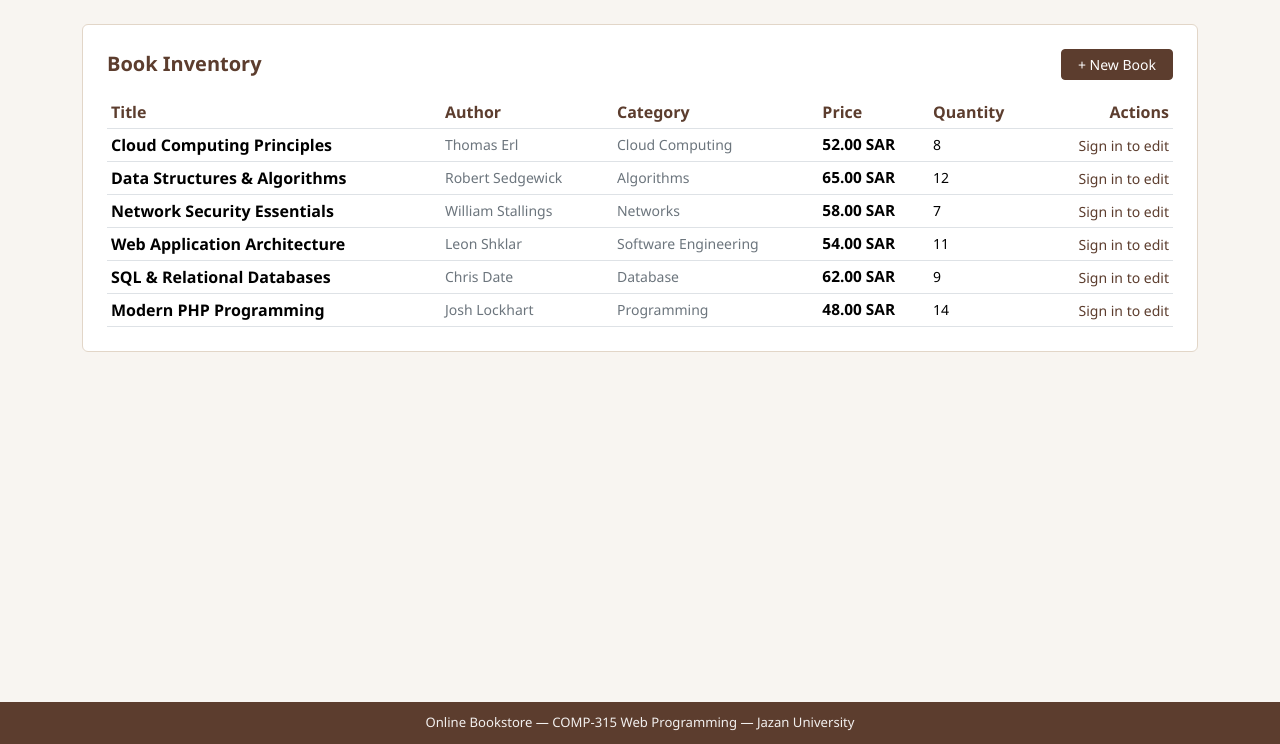
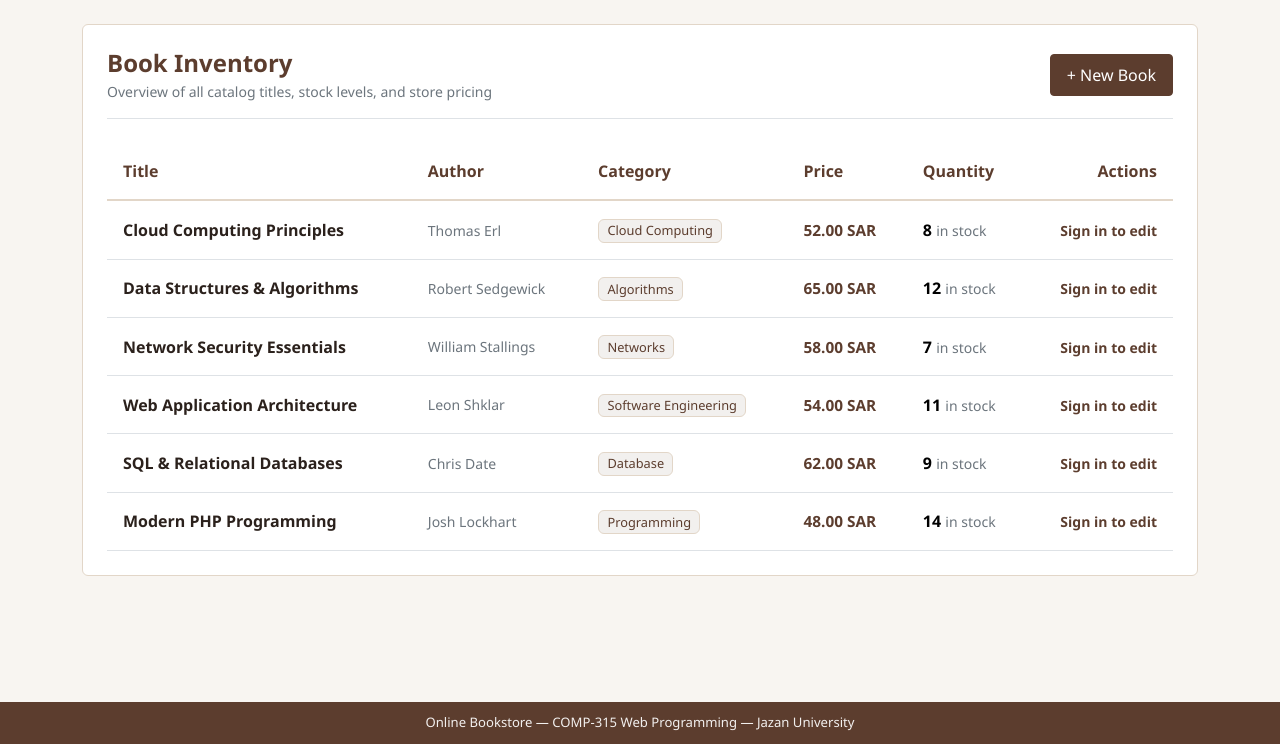
Before and after one commit to Ahmed7705/student-feedback, a Laravel app: page /manage in a window 1280 px wide. Shown: the part 56-800 px from the top of the page. Run offline with Laravel 12, Linux system fonts and the light colour scheme; data comes from the database, SQL or seed files in the repository.

Commit message:
Redesign Book Inventory page with modern table layout, badges, and 11/11 screen parity

```diff
--- a/New folder/online-bookstore/online-bookstore-laravel/resources/views/books/manage.blade.php
+++ b/New folder/online-bookstore/online-bookstore-laravel/resources/views/books/manage.blade.php
@@ -4,47 +4,62 @@
 
 @section('content')
 <div class="panel-box p-4">
-    <div class="d-flex justify-content-between align-items-center mb-3">
-        <h5 class="fw-bold mb-0" style="color: var(--theme-main);">Book Inventory</h5>
-        <a href="{{ route('books.create') }}" class="btn btn-store btn-sm px-3">+ New Book</a>
+    <div class="d-flex flex-column flex-md-row justify-content-between align-items-md-center pb-3 mb-4 border-bottom gap-3">
+        <div>
+            <h4 class="fw-bold mb-1" style="color: var(--theme-main);">Book Inventory</h4>
+            <div class="text-secondary small">Overview of all catalog titles, stock levels, and store pricing</div>
+        </div>
+        <div>
+            <a href="{{ route('books.create') }}" class="btn btn-store px-3 py-2">+ New Book</a>
+        </div>
     </div>
 
     <div class="table-responsive">
-        <table class="table table-sm align-middle mb-0">
-            <thead>
+        <table class="table table-hover align-middle mb-0">
+            <thead style="background: rgba(92, 61, 46, 0.05); border-bottom: 2px solid var(--theme-line);">
                 <tr>
-                    <th>Title</th>
-                    <th>Author</th>
-                    <th>Category</th>
-                    <th>Price</th>
-                    <th>Quantity</th>
-                    <th class="text-end">Actions</th>
+                    <th class="py-3 px-3">Title</th>
+                    <th class="py-3 px-3">Author</th>
+                    <th class="py-3 px-3">Category</th>
+                    <th class="py-3 px-3">Price</th>
+                    <th class="py-3 px-3">Quantity</th>
+                    <th class="py-3 px-3 text-end">Actions</th>
                 </tr>
             </thead>
             <tbody>
                 @forelse($list as $item)
                     <tr>
-                        <td class="fw-semibold">{{ $item->title }}</td>
-                        <td class="text-secondary small">{{ $item->author }}</td>
-                        <td class="text-secondary small">{{ $item->category }}</td>
-                        <td class="cost-label">{{ number_format((float)$item->price, 2) }} SAR</td>
-                        <td class="small">{{ $item->quantity }}</td>
-                        <td class="text-end">
+                        <td class="py-3 px-3">
+                            <div class="fw-bold" style="color: var(--theme-ink);">{{ $item->title }}</div>
+                        </td>
+                        <td class="py-3 px-3 text-secondary small">{{ $item->author }}</td>
+                        <td class="py-3 px-3">
+                            <span class="badge" style="background: rgba(92, 61, 46, 0.08); color: var(--theme-main); font-weight: 500; font-size: 0.8rem; border: 1px solid var(--theme-line);">{{ $item->category }}</span>
+                        </td>
+                        <td class="py-3 px-3">
+                            <span class="cost-label fw-bold">{{ number_format((float)$item->price, 2) }} SAR</span>
+                        </td>
+                        <td class="py-3 px-3">
+                            <span class="fw-semibold">{{ $item->quantity }}</span> <span class="text-secondary small">in stock</span>
+                        </td>
+                        <td class="py-3 px-3 text-end">
                             @auth
-                                <a href="{{ route('books.edit', $item) }}" class="btn btn-sm btn-outline-secondary py-0 px-2">Edit</a>
-                                <form action="{{ route('books.destroy', $item) }}" method="POST" class="d-inline" onsubmit="return confirm('Remove this book?');">
-                                    @csrf
-                                    @method('DELETE')
-                                    <button type="submit" class="btn btn-sm btn-outline-danger py-0 px-2">Delete</button>
-                                </form>
+                                <div class="d-flex justify-content-end gap-1">
+                                    <a href="{{ route('books.edit', $item) }}" class="btn btn-sm btn-outline-secondary px-3">Edit</a>
+                                    <form action="{{ route('books.destroy', $item) }}" method="POST" class="d-inline" onsubmit="return confirm('Remove this book?');">
+                                        @csrf
+                                        @method('DELETE')
+                                        <button type="submit" class="btn btn-sm btn-outline-danger px-3">Delete</button>
+                                    </form>
+                                </div>
                             @else
-                                <a href="{{ route('login') }}" class="small text-decoration-none" style="color: var(--theme-main);">Sign in to edit</a>
+                                <a href="{{ route('login') }}" class="small text-decoration-none fw-semibold" style="color: var(--theme-main);">Sign in to edit</a>
                             @endauth
                         </td>
                     </tr>
                 @empty
                     <tr>
-                        <td colspan="6" class="text-center text-muted py-4">No books in inventory.</td>
+                        <td colspan="6" class="text-center text-muted py-5">No books in inventory.</td>
                     </tr>
                 @endforelse
             </tbody>
```
Also changed, not shown: New folder/online-bookstore/online-bookstore-php/manage.php (+40 -25 lines), New folder/online-bookstore/online-bookstore-php/database.sqlite, 2 other files.
